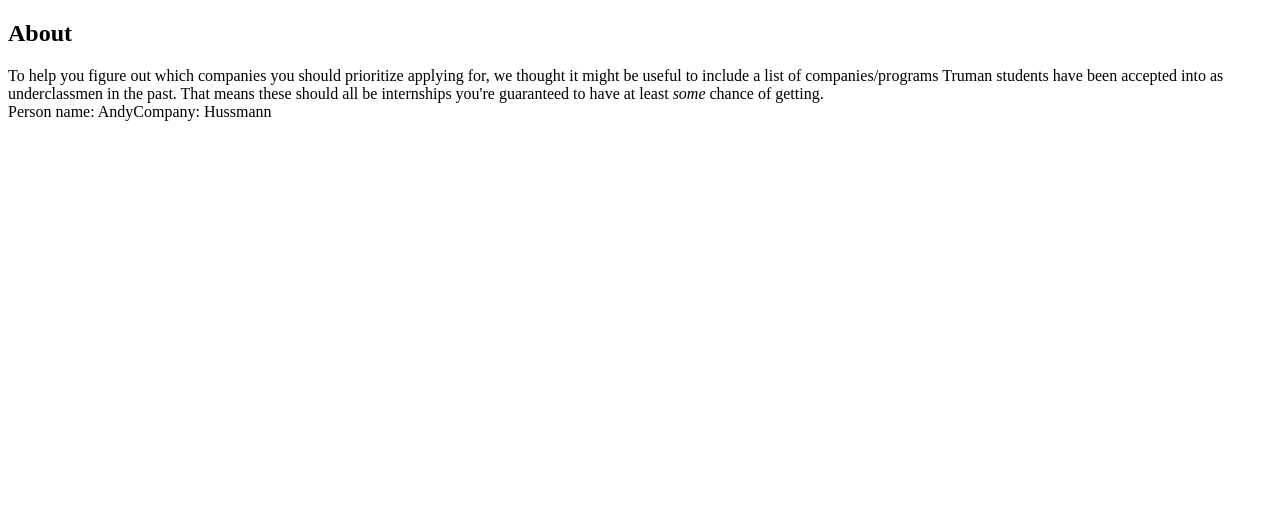
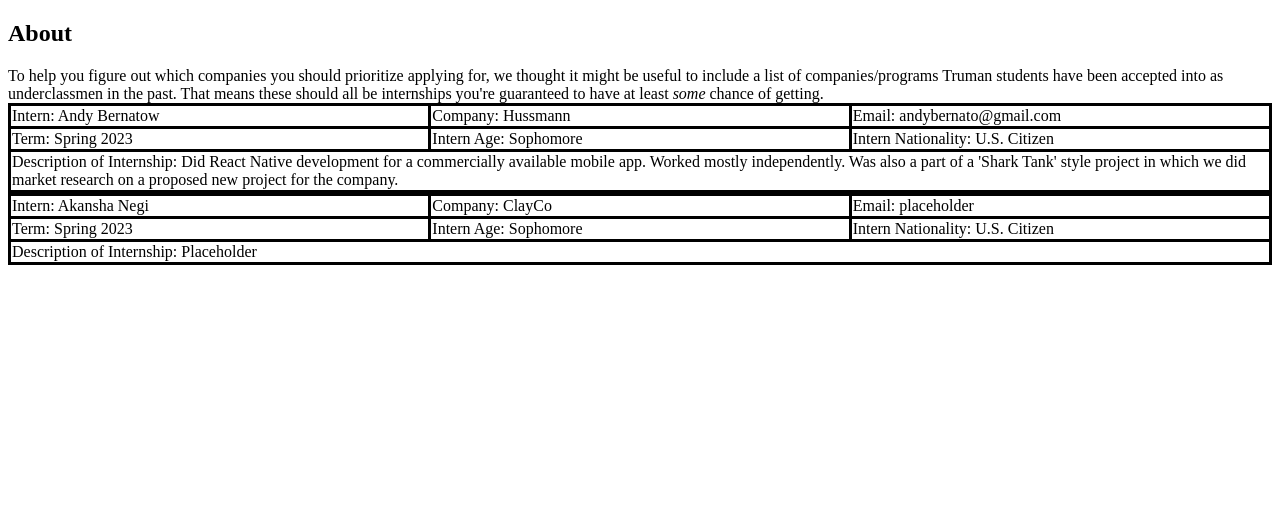
Before and after one commit to aidan-dunne/sweProject, a PHP site: page /pastInternships.php in a window 1280 px wide. Shown: the part 98-603 px from the top of the page. Run offline with PHP 8.4, Linux system fonts and the light colour scheme.

Commit message:
loop implemented that successfully formats json content into a formatted table

```diff
--- a/pastInternships.php
+++ b/pastInternships.php
@@ -2,7 +2,11 @@
 <html>
 <head>
 	<meta charset="UTF-8">
-	<link rel="Stylesheet" href="styles.css">
+	<link rel="stylesheet" href="styles.css">
+	<!-- This might not be wholly necessary but I couldn't figure out how to get the PHP to see the file otherwise -->
+	<style>
+		<?php include 'styles.css' ?>
+	</style>
 	<title>Internship Database - Companies and Programs</title>
 </head>
 
@@ -39,8 +43,22 @@
 			$age = $intern["year"];
 			$international = $intern["international"];
 			$description = $intern["description"];
-			echo "Person name: $name";
-			echo "Company: $company";
+			echo (
+				"<table id=\"pastTable\">
+				<tr>
+				  <td>Intern: $name </td>
+				  <td>Company: $company </td>
+				  <td>Email: $email </td>
+				</tr>
+				<tr>
+				  <td>Term: $term </td>
+				  <td>Intern Age: $age </td>
+				  <td>Intern Nationality: $international </td>
+				</tr>
+				<tr>
+				  <td colspan=\"3\"> Description of Internship: $description </td>
+				</tr>
+				");
 		}
 		?>
 		</body>
--- a/past_interns_list.json
+++ b/past_interns_list.json
@@ -1,13 +1,22 @@
 {
     "pastInterns": [
         {
-            "name": "Andy",
+            "name": "Andy Bernatow",
             "company": "Hussmann",
             "date": "Spring 2023",
             "email": "andybernato@gmail.com",
             "year": "Sophomore",
-            "international": "no",
+            "international": "U.S. Citizen",
             "description": "Did React Native development for a commercially available mobile app. Worked mostly independently. Was also a part of a 'Shark Tank' style project in which we did market research on a proposed new project for the company."
+        },
+        {
+            "name": "Akansha Negi",
+            "company": "ClayCo",
+            "date": "Spring 2023",
+            "email": "placeholder",
+            "year": "Sophomore",
+            "international": "U.S. Citizen",
+            "description": "Placeholder"
         }
     ]
 }
--- a/styles.css
+++ b/styles.css
@@ -12,3 +12,11 @@ footer {
 	padding-right: 10px;
 
 }
+
+/*For the table on pastInternships*/
+table, td {
+	width:100%;
+	border:3px solid black;
+	border-collapse: collapse;
+	table-layout: fixed;
+}
```
